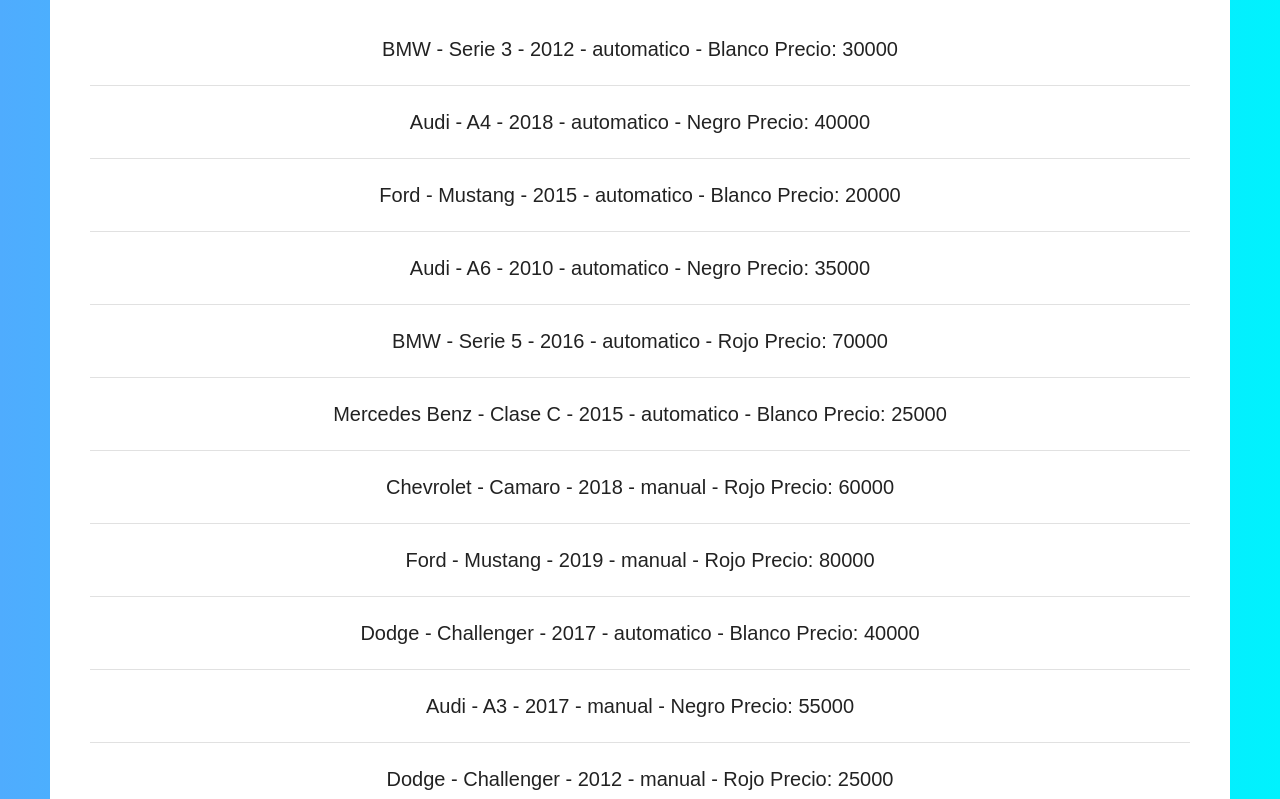
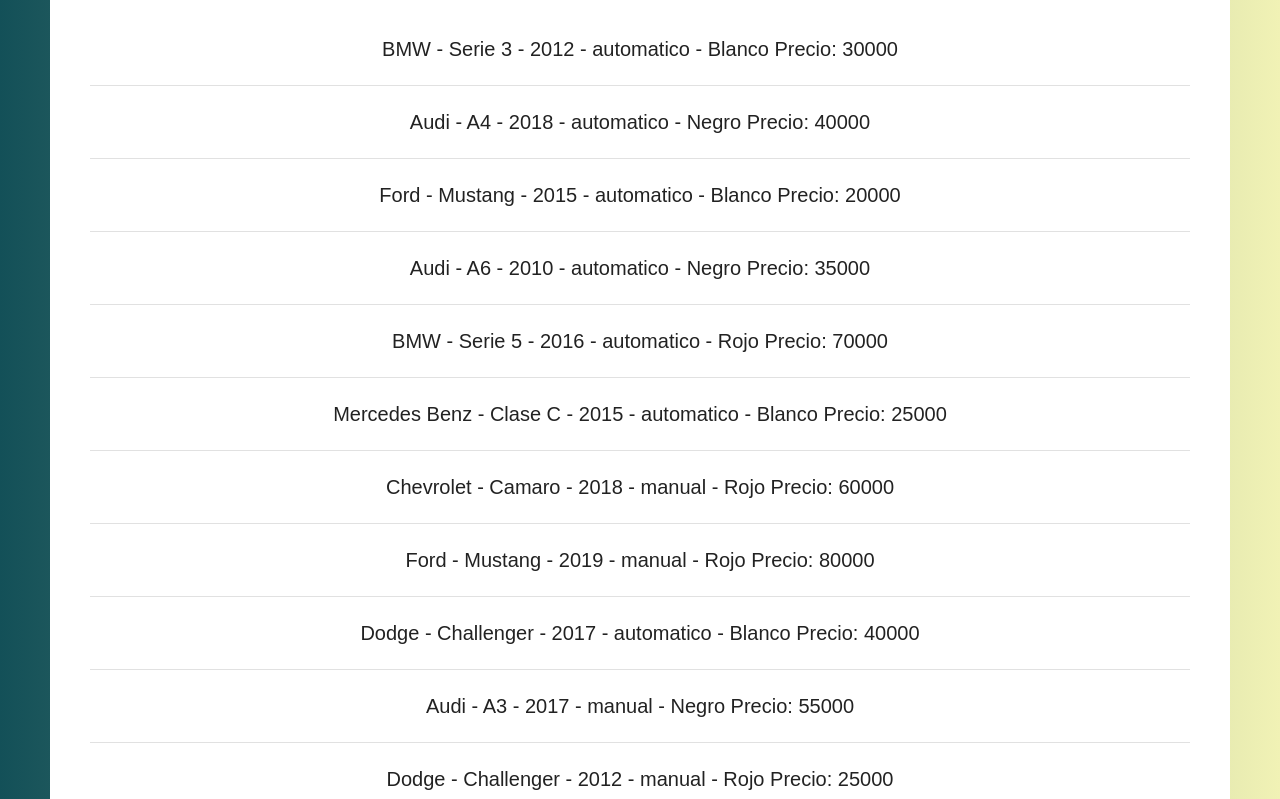
Before and after one commit to ing-arriola/carFinder, a plain HTML site: page index.html in a window 1280 px wide. Shown: the part 528-1327 px from the top of the page. Drawn offline with Linux system fonts and the light colour scheme.

Commit message:
changes on CSS

```diff
--- a/css/app.css
+++ b/css/app.css
@@ -1,7 +1,11 @@
 body {
-    background-image: linear-gradient(to right, #4facfe 0%, #00f2fe 100%);
+    background: #F1F2B5;  /* fallback for old browsers */
+    background: -webkit-linear-gradient(to right, #135058, #F1F2B5);  /* Chrome 10-25, Safari 5.1-6 */
+    background: linear-gradient(to right, #135058, #F1F2B5); /* W3C, IE 10+/ Edge, Firefox 16+, Chrome 26+, Opera 12+, Safari 7+ */
+
     font-family: 'Staatliches', cursive;
 }
+
 html {
     font-size: 62.5%;
 }
```
